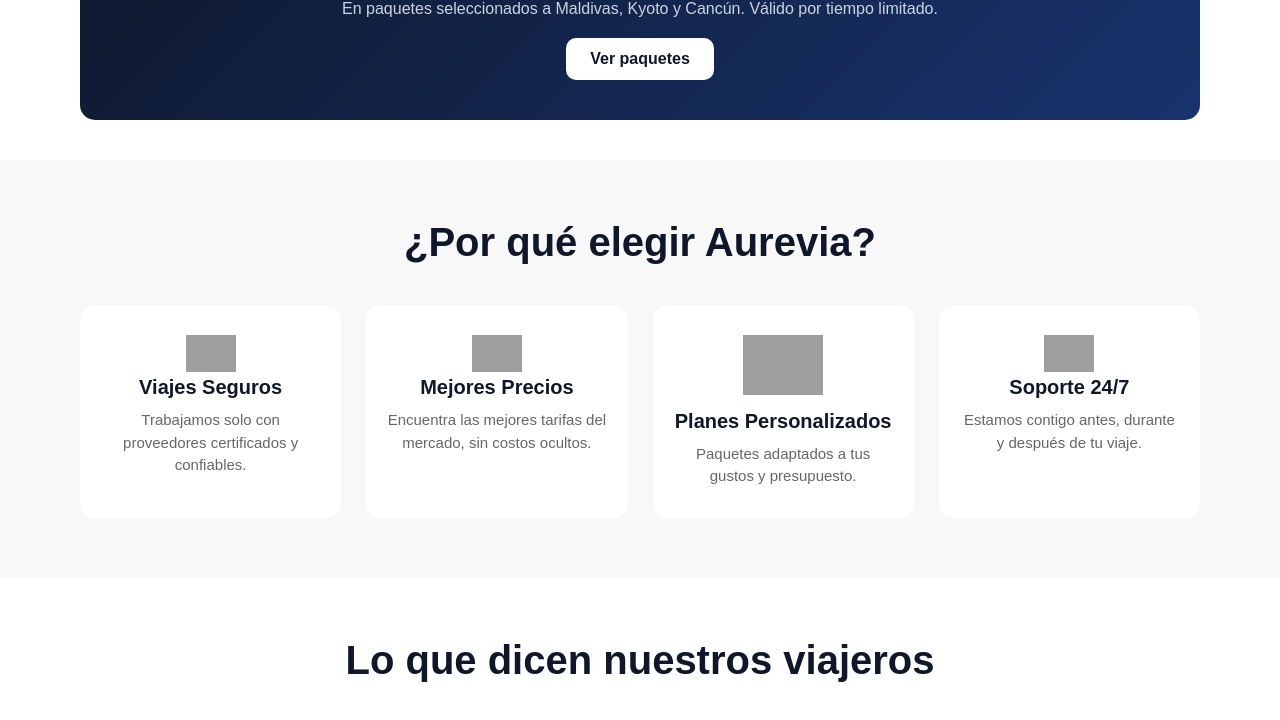
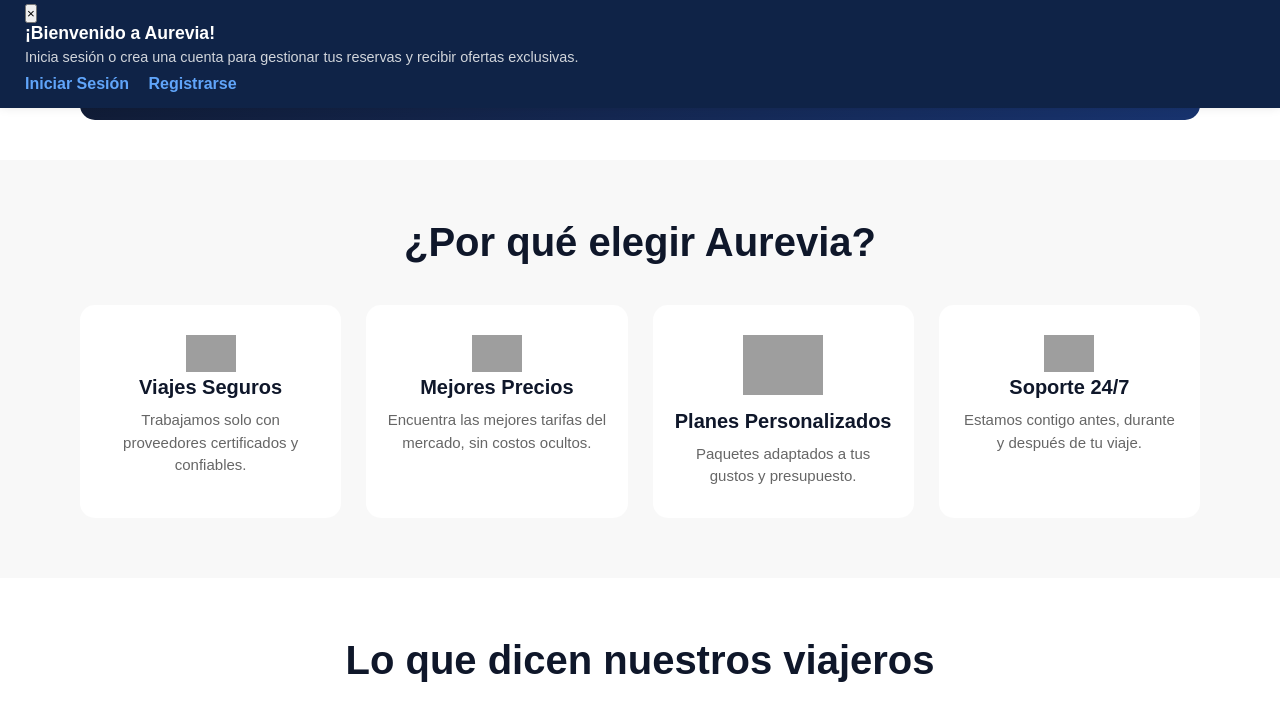
Before and after one commit to carlos3006777/Aurevia, a plain HTML site: page index.html in a window 1280 px wide. Shown: the part 692-1412 px from the top of the page. Drawn offline with Linux system fonts and the light colour scheme; grey boxes are pictures that could not be loaded.

Commit message:
estilos para el banner de bienvenida

```diff
--- a/css/Estilos.css
+++ b/css/Estilos.css
@@ -666,3 +666,39 @@
     color: #94a3b8;
     font-size: 14px;
 }
+
+.banner-bienvenida {
+    position: fixed;
+    bottom: 0;
+    left: 0;
+    width: 100%;
+    background-color: #0f2347; /* Azul oscuro elegante */
+    color: #ffffff;
+    padding: 15px 25px;
+    box-shadow: 0 -4px 12px rgba(0, 0, 0, 0.2);
+    z-index: 1000;
+    box-sizing: border-box;
+}
+
+.banner-bienvenida h3 {
+    margin: 0 0 5px 0;
+    color: #ffffff;
+    font-size: 1.1rem;
+}
+
+.banner-bienvenida p {
+    margin: 0 0 10px 0;
+    font-size: 0.9rem;
+    color: #d1d5db;
+}
+
+.banner-bienvenida a {
+    color: #60a5fa;
+    text-decoration: none;
+    font-weight: bold;
+    margin-right: 15px;
+}
+
+.banner-bienvenida a:hover {
+    text-decoration: underline;
+}
--- a/index.html
+++ b/index.html
@@ -178,14 +178,12 @@
 
         <!-- MODAL DE BIENVENIDA -->
     <div class="modal-overlay" id="modalBienvenida">
-        <div class="modal-box">
-            <button class="modal-cerrar" id="cerrarModal">&times;</button>
-            <h2>¡Bienvenido a Aurevia!</h2>
+        <div class="banner-bienvenida">
+            <button class="cerrar-btn">&times;</button>
+            <h3>¡Bienvenido a Aurevia!</h3>
             <p>Inicia sesión o crea una cuenta para gestionar tus reservas y recibir ofertas exclusivas.</p>
-            <div class="modal-botones">
-                <a href="Registros/login.html">Iniciar Sesión</a>
-                <a href="Registros/sign_up.html">Registrarse</a>
-            </div>
+            <a href="#">Iniciar Sesión</a>
+            <a href="#">Registrarse</a>
         </div>
     </div>
 </body>
```
